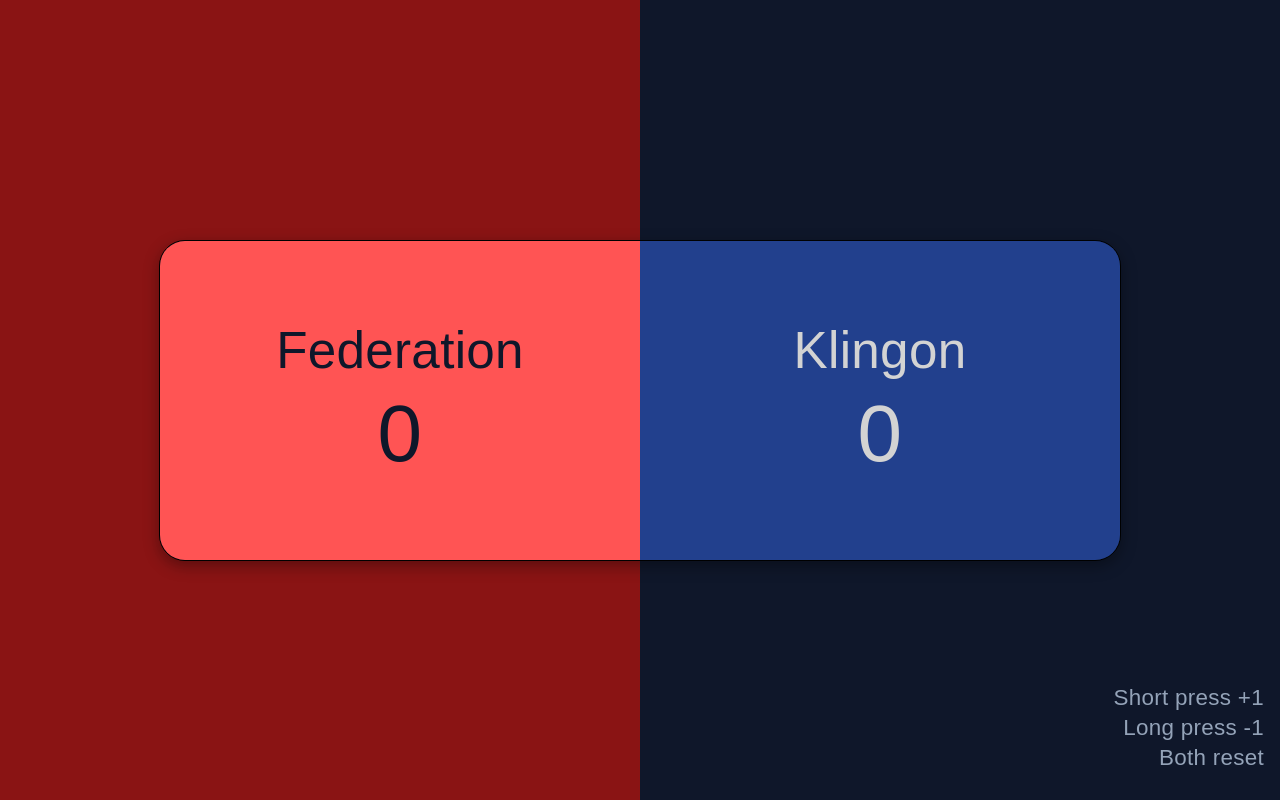
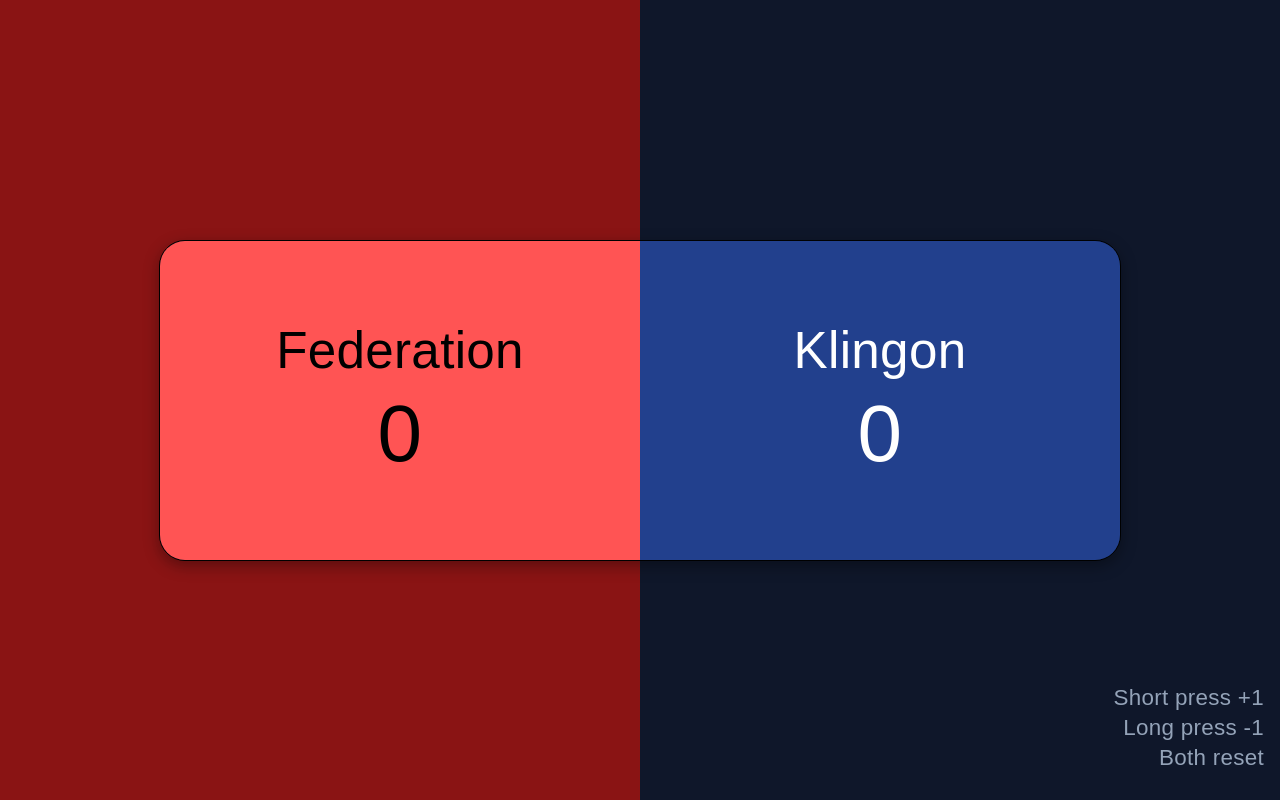
Before and after one commit to madsenandreas/pingpong, a Flask app: page / in a window 1280 px wide. Run offline with Flask 3, Linux system fonts and the light colour scheme.

Commit message:
updated view

```diff
--- a/static/css/style.css
+++ b/static/css/style.css
@@ -9,6 +9,7 @@
     overflow: hidden;
     background-color: white;
 }
+
 .scoreboard {
     display: flex;
     overflow: hidden;
@@ -48,12 +49,12 @@
 
 .white-half {
     background-color: #ff5454;
-    color: rgb(15 23 42);
+    color: black;
 }
 
 .black-half {
     background-color: rgb(34 64 141);
-    color: lightgrey;
+    color: white;
 }
 
 .information {
```
Also changed, not shown: templates/index.html (indentation only).
